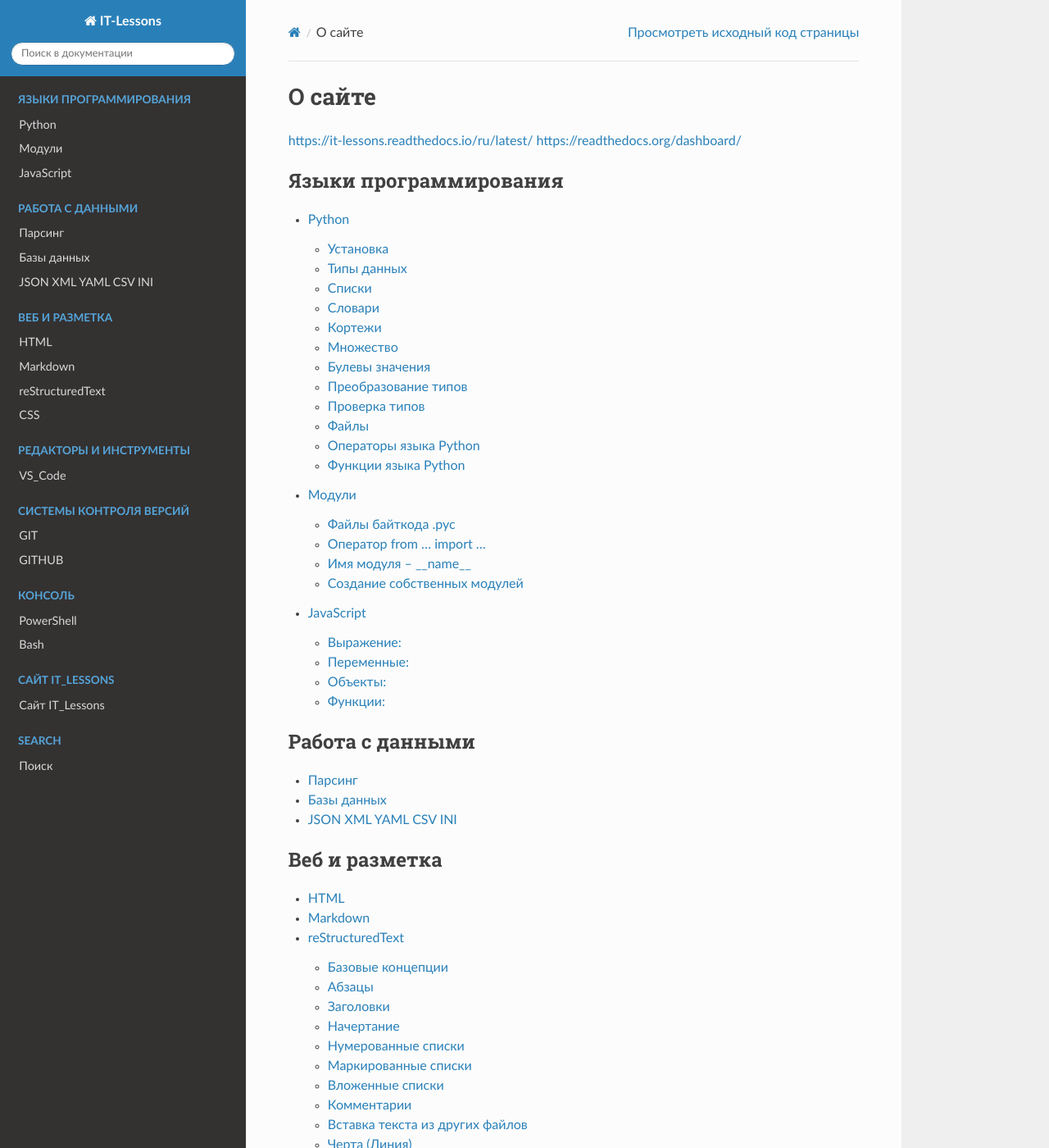
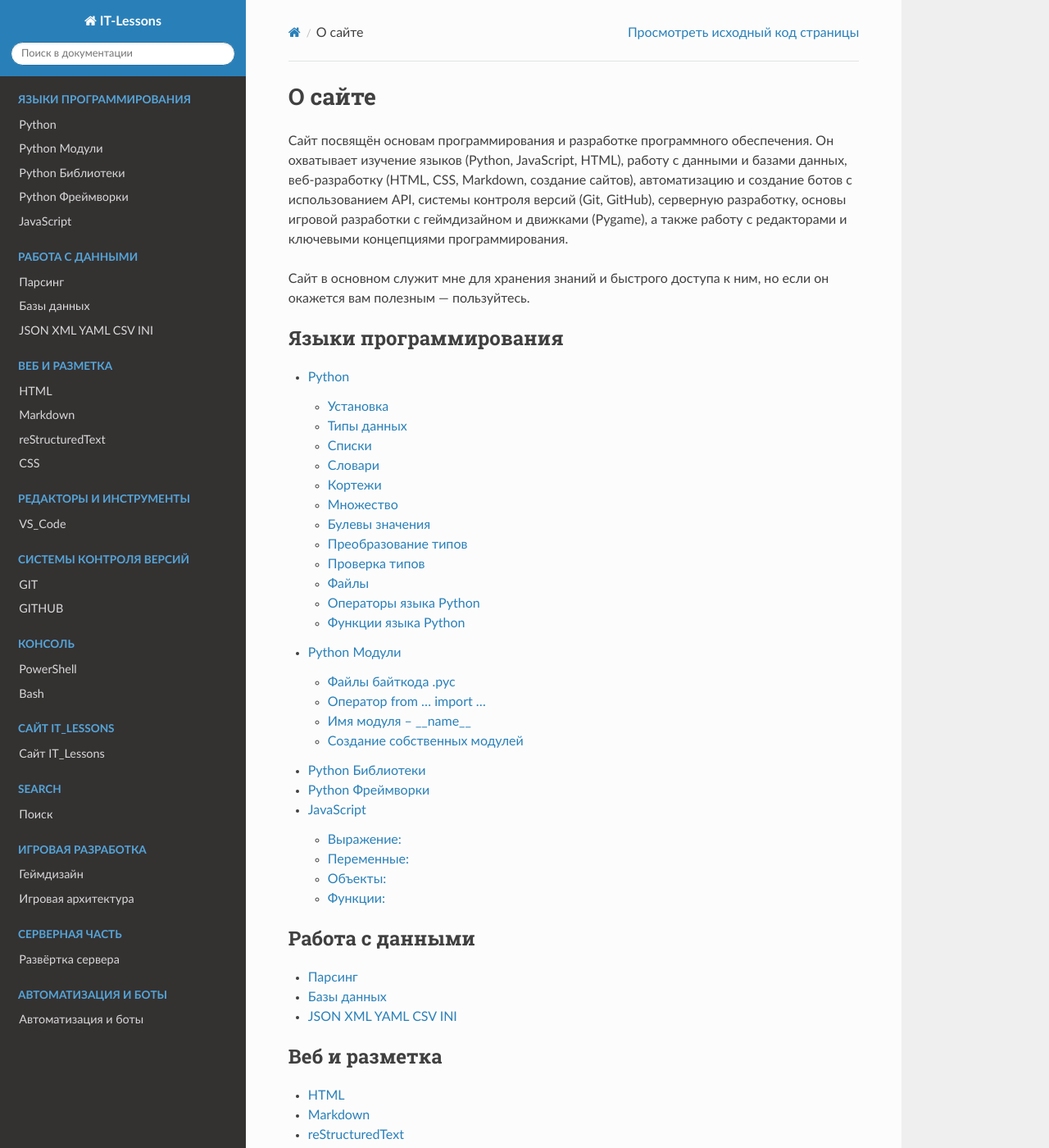
Before and after one commit to NMSprog/5_ITL, a Sphinx documentation site: the page built from source/index.rst, in a window 1280 px wide and 1400 px high. Shown: the whole window at 82% size. Built offline with Sphinx 7.4.7 and the Read the Docs theme 3.1.0, drawn with Linux system fonts in a browser that asks for light colours; some of the changed text lies outside the part shown.

Commit message:
меню

```diff
--- a/README.rst
+++ b/README.rst
@@ -2,5 +2,16 @@
 О сайте
 *******
 
-https://it-lessons.readthedocs.io/ru/latest/
-https://readthedocs.org/dashboard/
+Сайт посвящён основам программирования и разработке программного обеспечения.
+Он охватывает изучение языков (Python, JavaScript, HTML), работу с данными и
+базами данных, веб-разработку (HTML, CSS, Markdown, создание сайтов),
+автоматизацию и создание ботов с использованием API, системы контроля
+версий (Git, GitHub), серверную разработку, основы игровой разработки с
+геймдизайном и движками (Pygame), а также работу с редакторами и ключевыми
+концепциями программирования.
+
+Сайт в основном служит мне для хранения знаний и быстрого доступа к ним, но
+если он окажется вам полезным — пользуйтесь.
+
+.. https://it-lessons.readthedocs.io/
+.. https://readthedocs.org/dashboard/
--- /dev/null
+++ b/source/GameDev/Game_architecture.rst
@@ -0,0 +1,3 @@
+*******************
+Игровая архитектура
+*******************
--- /dev/null
+++ b/source/GameDev/Gamedesign.rst
@@ -0,0 +1,3 @@
+**********
+Геймдизайн
+**********
--- /dev/null
+++ b/source/Python/Framework.rst
@@ -0,0 +1,3 @@
+*****************
+Python Фреймворки
+*****************
--- /dev/null
+++ b/source/Python/Library.rst
@@ -0,0 +1,3 @@
+*****************
+Python Библиотеки
+*****************
--- a/source/Python/modules.rst
+++ b/source/Python/modules.rst
@@ -1,6 +1,6 @@
-*****************
-Модули
-*****************
+*************
+Python Модули
+*************
 
 Файлы байткода .pyc
 ###################
--- /dev/null
+++ b/source/ServerPart/ServerDeployment.rst
@@ -0,0 +1,6 @@
+*****************
+Развёртка сервера
+*****************
+
+API и маршрутизация
+===================
--- a/source/index.rst
+++ b/source/index.rst
@@ -6,6 +6,8 @@
 
     Python/Python
     Python/modules
+    Python/Library
+    Python/Framework
     JavaScript/JavaScript
 
 .. toctree::
@@ -56,3 +58,22 @@
     :maxdepth: 2
 
     Search/Search
+
+.. toctree::
+    :caption: Игровая разработка
+    :maxdepth: 2
+
+    GameDev/Gamedesign
+    GameDev/Game_architecture
+
+.. toctree::
+    :caption: Серверная часть
+    :maxdepth: 2
+
+    ServerPart/ServerDeployment
+
+.. toctree::
+    :caption: Автоматизация и боты
+    :maxdepth: 2
+
+    Automation/Automation
```
Also changed, not shown: source/Automation/Automation.rst (added, +12 -0 lines).
